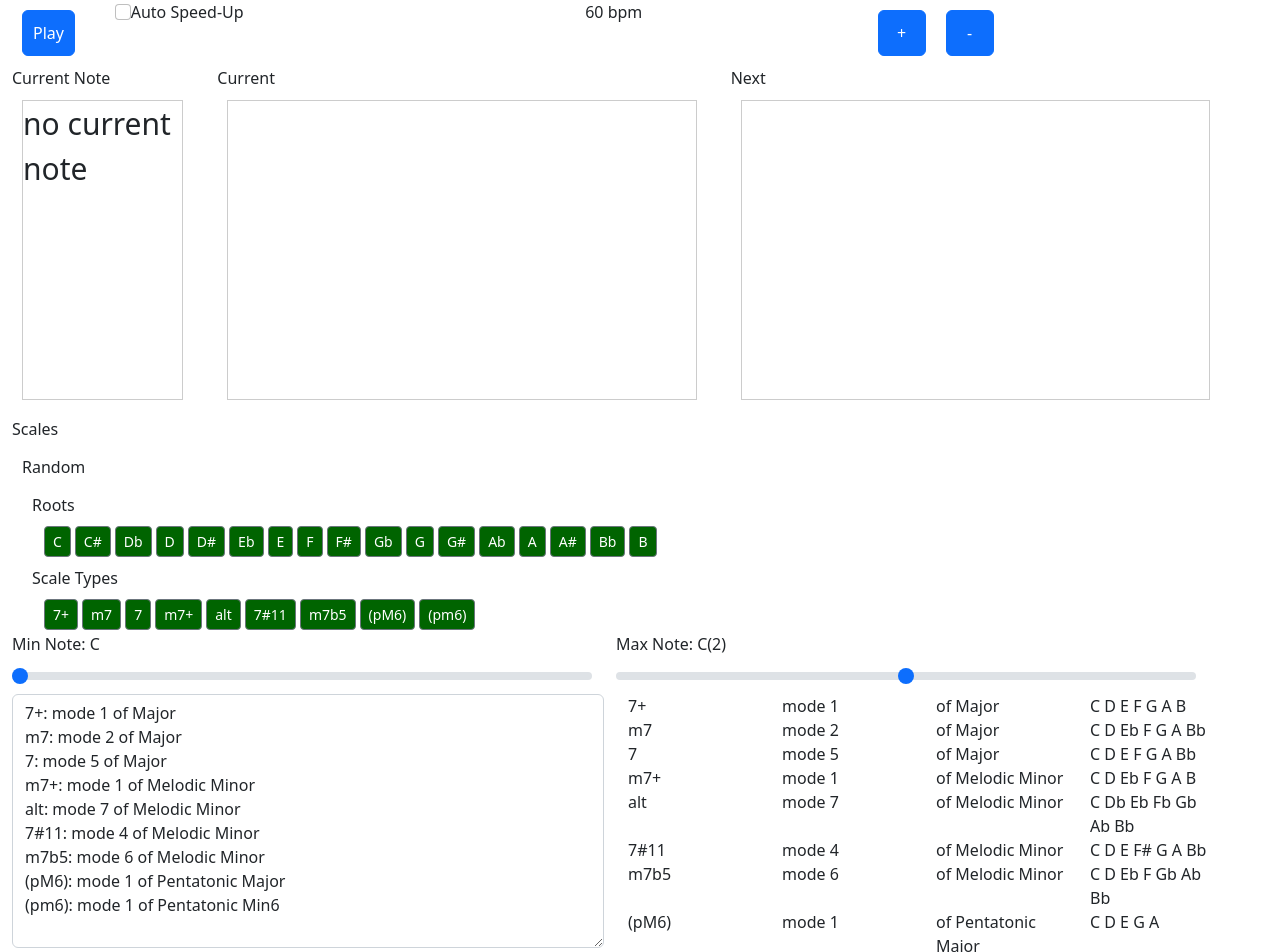
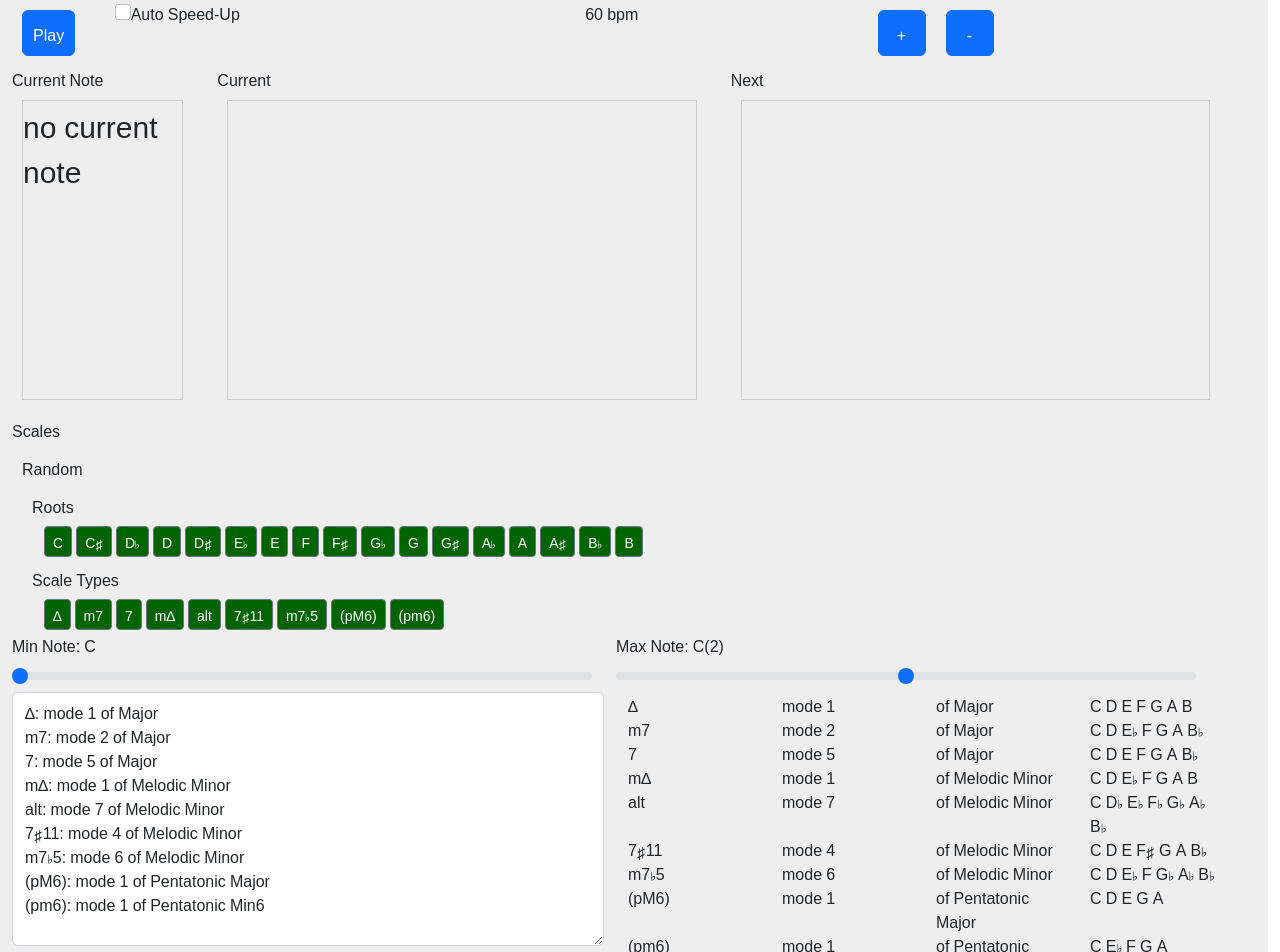
Before and after one commit to colorlessred/scale-practice, a React (Create React App) app: page / in a window 1280 px wide. Shown: the top 952 px of the page. Built offline with nearby package versions, Linux system fonts and the light colour scheme.

Commit message:
prettier alterations with music font

```diff
--- a/src/UI/ChordMappingUI.tsx
+++ b/src/UI/ChordMappingUI.tsx
@@ -2,13 +2,13 @@ import {useCallback, useEffect, useRef, useState} from "react";
 import {ChordMapping, ChordMappingGlobal} from "../musicEngine/ChordMappingParser";
 import {Col, Row} from "react-bootstrap";
 
-const DEFAULT_MAPPING_TEXT = `7+: mode 1 of Major
+const DEFAULT_MAPPING_TEXT = `∆: mode 1 of Major
 m7: mode 2 of Major
 7: mode 5 of Major
-m7+: mode 1 of Melodic Minor
+m∆: mode 1 of Melodic Minor
 alt: mode 7 of Melodic Minor
-7#11: mode 4 of Melodic Minor
-m7b5: mode 6 of Melodic Minor
+7♯11: mode 4 of Melodic Minor
+m7♭5: mode 6 of Melodic Minor
 (pM6): mode 1 of Pentatonic Major
 (pm6): mode 1 of Pentatonic Min6`;
 
--- a/src/index.css
+++ b/src/index.css
@@ -1,4 +1,10 @@
 /*@import url('https://fonts.googleapis.com/css2?family=Noto+Music&display=swap');*/
+
+.container-fluid
+{
+    background-color: #eee;
+    font-family: 'Noto Music', sans-serif;
+}
 
 body {
     margin: 0;
--- a/src/musicEngine/Note.ts
+++ b/src/musicEngine/Note.ts
@@ -37,6 +37,9 @@ export class Note {
      */
     private static readonly C_MAJOR_VALUES = [0, 2, 4, 5, 7, 9, 11];
 
+    private readonly SHARP = "♯";
+    private readonly FLAT = "♭";
+
     constructor(value: number, alteration: number) {
         this._value = value;
         this._alteration = alteration;
@@ -52,7 +55,7 @@ export class Note {
         this._chromaticValueZeroOctave = Utils.smartMod(this._chromaticValue, 12);
 
         const letter = String.fromCharCode((this._baseNote + 2) % 7 + Note.charAValue);
-        const alts = (this._alteration > 0) ? "#".repeat(this._alteration) : "b".repeat(-this._alteration);
+        const alts = (this._alteration > 0) ? this.SHARP.repeat(this._alteration) : this.FLAT.repeat(-this._alteration);
         const octaveString = (this._octave !== 0) ? `(${this._octave})` : '';
         this._stringRepr = letter + alts + octaveString;
 
```
